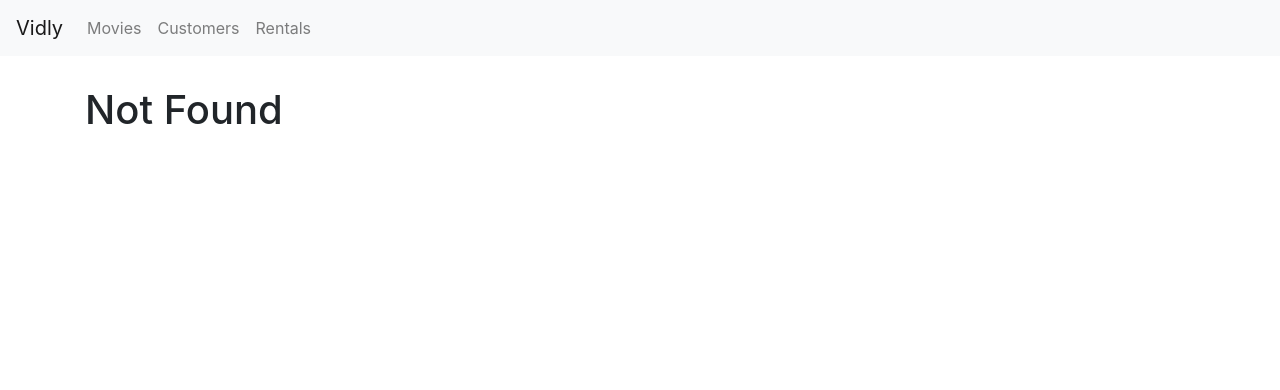
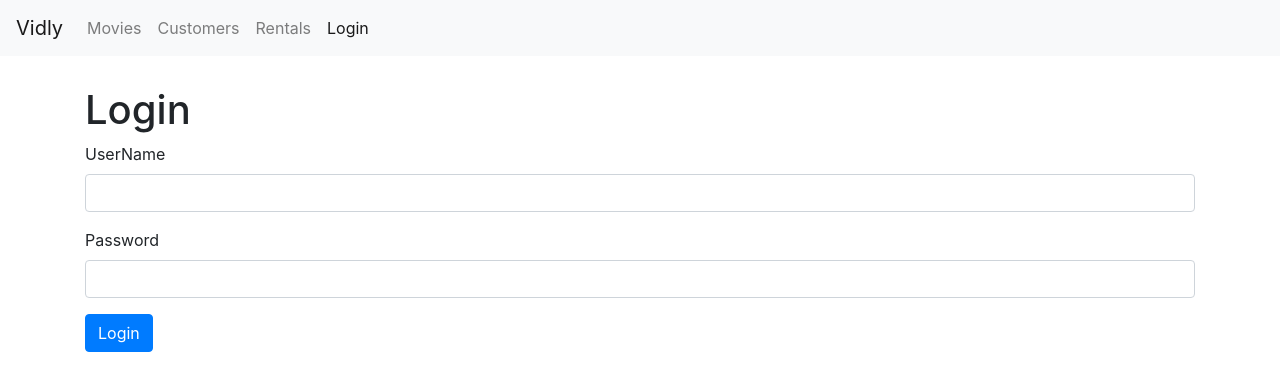
Before and after one commit to AbWahab07/mastering-react-cwm, a React (Create React App) app in the folder components/vidly/: page /login in a window 1280 px wide. Before the commit this address led to /not-found. Shown: the top 390 px of the page. Built offline with nearby package versions, Linux system fonts and the light colour scheme.

Commit message:
Forms- Building Bootstrap Form
Created LoginFrom component using bootstrap.
Added a Route for LoginForm component in App component.
Added a Link for LoginForm component in NavBar component.

```diff
--- a/components/vidly/src/App.js
+++ b/components/vidly/src/App.js
@@ -1,5 +1,4 @@
 import React, { Component } from "react";
-import "./App.css";
 import { Route, Redirect, Switch } from "react-router-dom";
 import Movies from "./components/movie";
 import Customers from "./components/customers";
@@ -7,6 +6,8 @@
 import NotFound from "./components/notFound.jsx";
 import NavBar from "./components/common/navBar";
 import MovieForm from "./components/movieForm";
+import LoginForm from "./components/loginForm";
+import "./App.css";
 
 class App extends Component {
   render() {
@@ -15,6 +16,7 @@
         <NavBar />
         <main className="container">
           <Switch>
+            <Route path="/login" component={LoginForm} />
             <Route path="/movies/:id" component={MovieForm} />
             <Route path="/movies" component={Movies}></Route>
             <Route path="/customers" component={Customers}></Route>
--- a/components/vidly/src/components/common/navBar.jsx
+++ b/components/vidly/src/components/common/navBar.jsx
@@ -35,6 +35,11 @@
               Rentals
             </NavLink>
           </li>
+          <li className="nav-item">
+            <NavLink className="nav-link" to="/login">
+              Login
+            </NavLink>
+          </li>
         </ul>
       </div>
     </nav>
--- /dev/null
+++ b/components/vidly/src/components/loginForm.jsx
@@ -0,0 +1,24 @@
+import React, { Component } from "react";
+
+class LoginForm extends Component {
+  render() {
+    return (
+      <div>
+        <h1>Login</h1>
+        <form>
+          <div className="form-group">
+            <label htmlFor="username">UserName</label>
+            <input id="username" type="text" className="form-control" />
+          </div>
+          <div className="form-group">
+            <label htmlFor="password">Password</label>
+            <input id="password" type="text" className="form-control" />
+          </div>
+          <button className="btn btn-primary">Login</button>
+        </form>
+      </div>
+    );
+  }
+}
+
+export default LoginForm;
```
